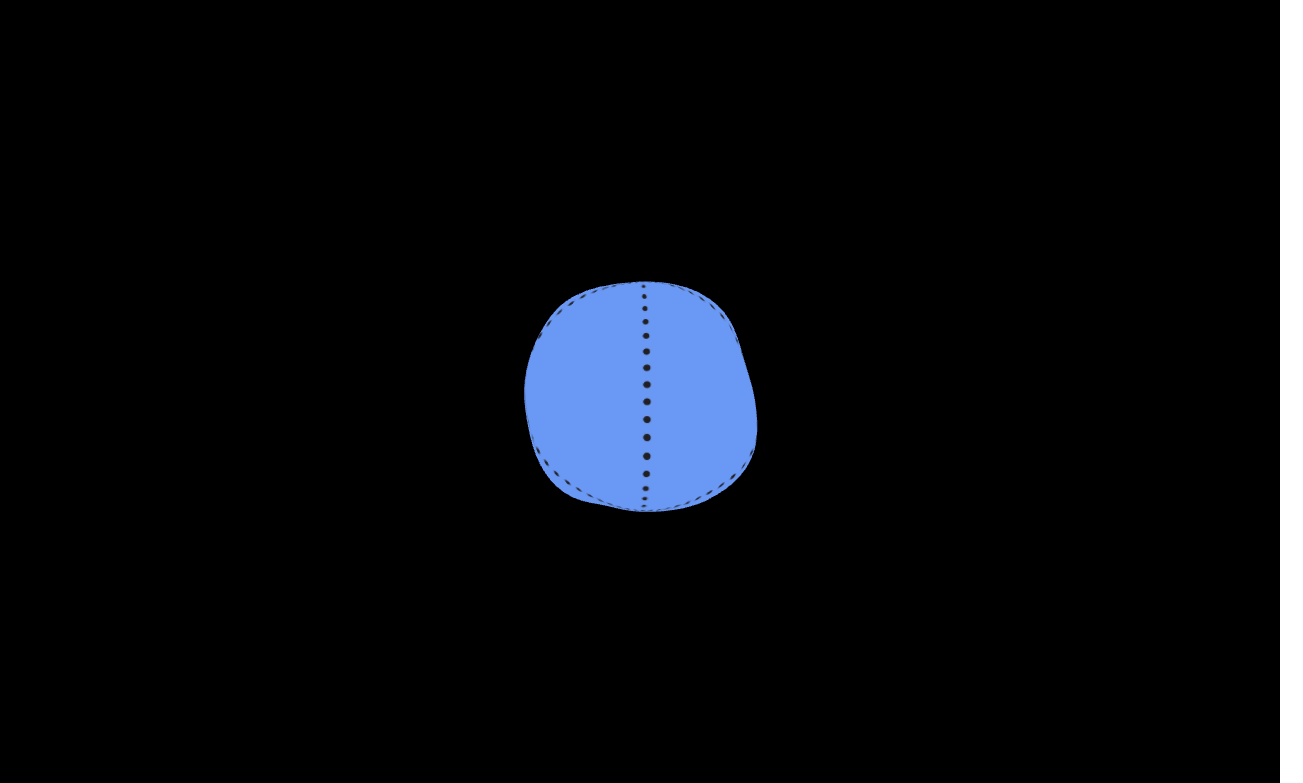
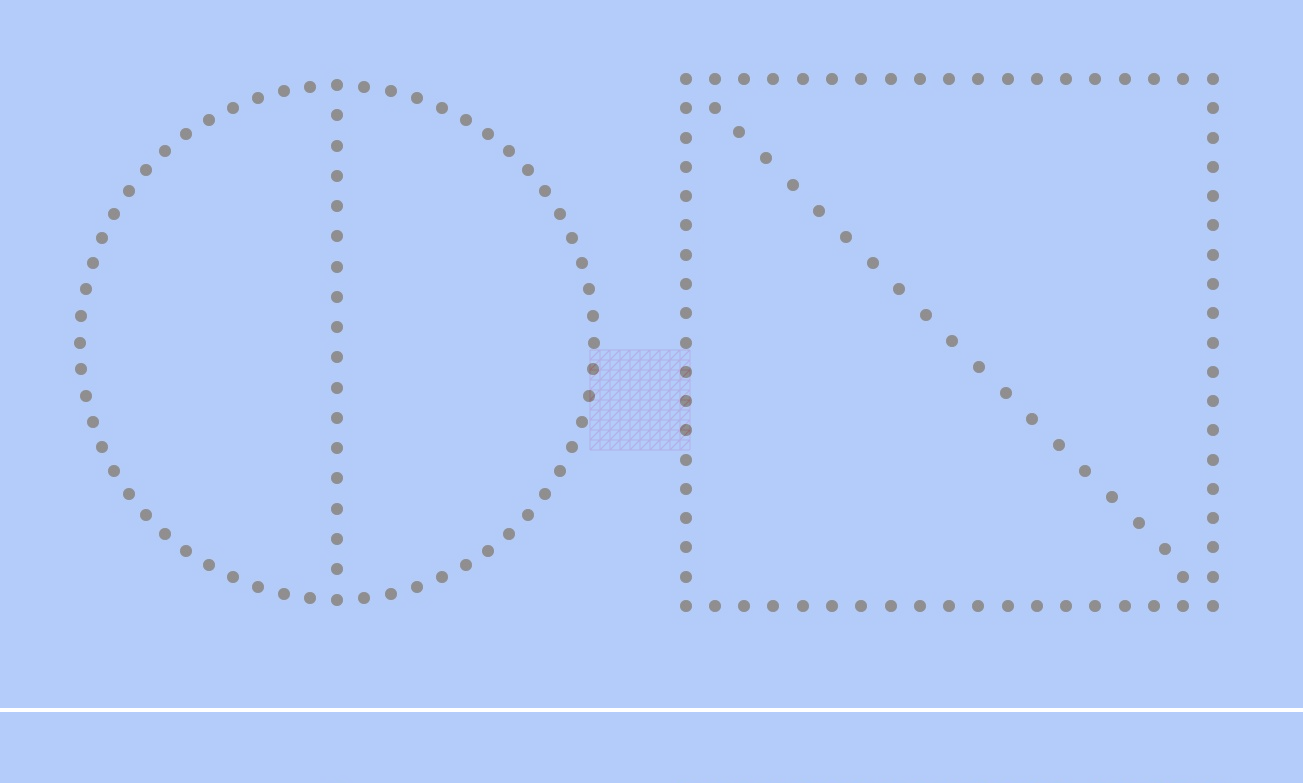
Before and after one commit to aliamk/threejs-clouds-raycaster, a website built with Parcel: page index.html in a window 1280 px wide. Shown: the top 783 px of the page, 1303 px wide, since content can reach past the window. Built offline with nearby package versions, Linux system fonts and the light colour scheme; animation ran at ten frames a second.

Commit message:
positioned canvas behind the dom elements

```diff
--- a/index.html
+++ b/index.html
@@ -3,24 +3,17 @@
 <head>
 	<meta charset="UTF-8">
 	<title>Document</title>
-
-	<style>
-		* {
-			margin:0;
-			padding:0
-		}
-		canvas {
-			display: block
-		}
-		#container{
-			width: 100vw;
-			height: 100vh
-		}
-    </style>
-
+	<link rel="stylesheet" href="./styles.css">
 </head>
 
 <body>
+
+	<div id="img">
+		<img src="img/ON.jpg">
+
+		<img src="img/ON.jpg">
+	</div>
+
 
 	<div id="container"></div>
 
--- a/js/app.js
+++ b/js/app.js
@@ -3,6 +3,7 @@ import { OrbitControls } from 'three/examples/jsm/controls/OrbitControls.js';
 import fragment from "./shader/fragment.glsl";
 import vertex from "./shader/vertex.glsl";
 import ON from '../img/ON.jpg'
+import pink from '../img/pink.png'
 
 
 export default class Sketch {
@@ -15,11 +16,17 @@ export default class Sketch {
     this.width = this.container.offsetWidth;
     this.height = this.container.offsetHeight;
 
-    this.camera = new THREE.PerspectiveCamera( 70, this.width / this.height, 0.01, 10 );
-    this.camera.position.z = 2;
+    this.camera = new THREE.PerspectiveCamera( 70, this.width / this.height, 100, 2000 );
+    this.camera.position.z = 600;
+
+    this.camera.fov = 2 * Math.atan( (this.height / 2) / 600 ) * (180 / Math.PI);
 
     //
-    this.renderer = new THREE.WebGLRenderer( { antialias: true } );
+    this.renderer = new THREE.WebGLRenderer( {
+      antialias: true,
+      alpha: true
+    } );
+
     this.renderer.setSize( this.width, this.height );
 
     this.container.appendChild(this.renderer.domElement);
@@ -45,21 +52,21 @@ export default class Sketch {
   }
 
   addObjects() {
-    this.geometry = new THREE.PlaneBufferGeometry( 1, 1, 40, 40 );
+    this.geometry = new THREE.PlaneBufferGeometry( 100, 100, 10, 10 );
     // const objects = 5;
     // for (var i = 0; i <= objects; i++ ) {
-      this.geometry = new THREE.SphereBufferGeometry( 0.4, 40, 40 );
-      this.material = new THREE.MeshNormalMaterial();
+      // this.geometry = new THREE.SphereBufferGeometry( 0.4, 40, 40 );
+      this.material = new THREE.MeshPhongMaterial();
 
       this.material = new THREE.ShaderMaterial({
         uniforms: {
           time: {value: 0},
-          onTexture: { value: new THREE.TextureLoader().load(ON)},
+          onTexture: { value: new THREE.TextureLoader().load(pink)},
         },
         side: THREE.DoubleSide,
         fragmentShader: fragment,
         vertexShader: vertex,
-        // wireframe: true
+        wireframe: true
       })
 
       this.mesh = new THREE.Mesh( this.geometry, this.material );
@@ -68,14 +75,14 @@ export default class Sketch {
     // }
   }
 
+
+
   render() {
     this.time += 0.1;
-    this.mesh.rotation.x = this.time / 20000;
-    this.mesh.rotation.y = this.time / 20000;
 
     this.material.uniforms.time.value = this.time;
 
-    this.renderer.render( this.scene, this.camera );
+    this.renderer.render( this.scene, this.camera);
 
     window.requestAnimationFrame(this.render.bind(this));
   }
--- a/js/shader/vertex.glsl
+++ b/js/shader/vertex.glsl
@@ -94,7 +94,7 @@ void main() {
 
   //Sphere
   float noise = cnoise(3. * vec3(position.x, position.y, position.z + time/10.));
-  newposition += 0.05 * normal * noise; // normal lengths
+  // newposition += 0.05 * normal * noise; // normal lengths
   //
   // vNoise = dist;
   vNoise = noise;
--- /dev/null
+++ b/styles.css
@@ -0,0 +1,20 @@
+* {
+    margin:0;
+    padding:0
+}
+
+#container{
+    width: 100vw;
+    height: 100vh;
+    position: fixed;
+    z-index: -1;
+    top: 0;
+    left: 0;
+}
+
+#img {
+    text-align: center;
+    opacity: 0.5;
+    height: 50%;
+    width: auto;
+}
```
Also changed, not shown: img/pink.png (added).
